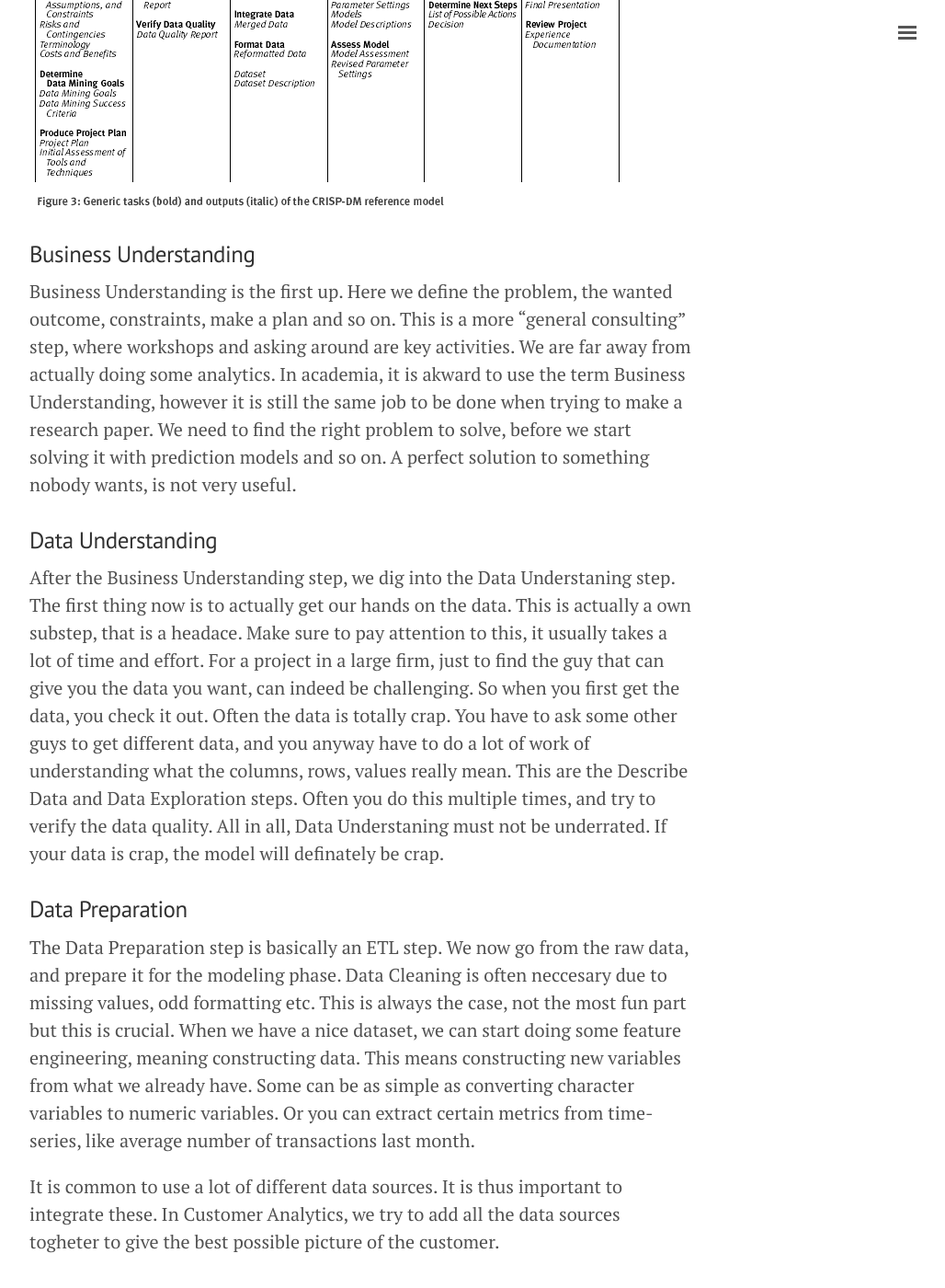
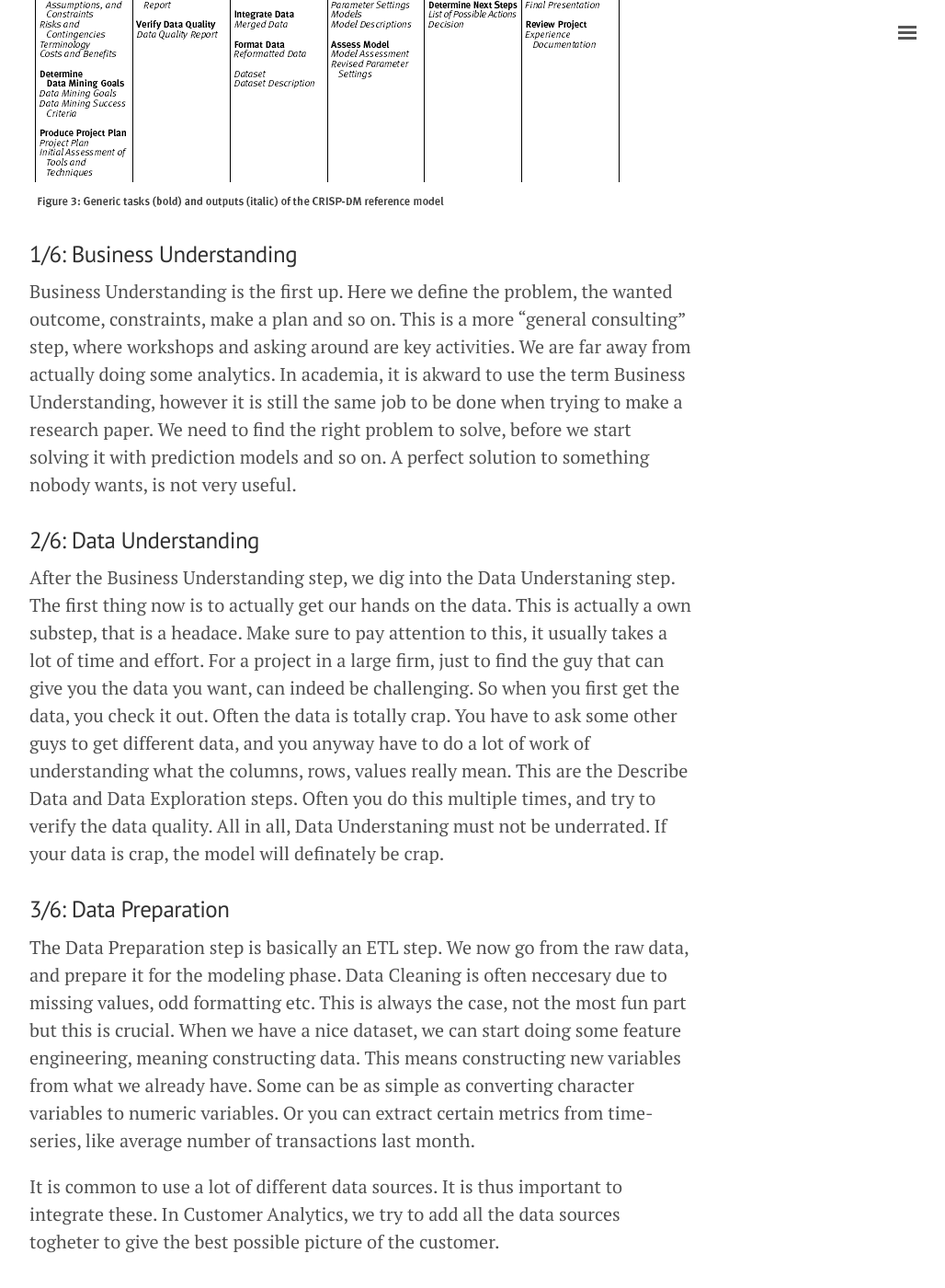
Before and after one commit to herman-hellenes/herman-hellenes.github.io, a Jekyll site: the page built from _posts/2017-08-19-CRISP-DM.md, in a window 1280 px wide and 1400 px high, scrolled down 1724 px. Shown: the whole window at 92% size, without its empty margins (248-1276 px from the left). Built offline with Jekyll 4.4.1, drawn with Linux system fonts in a browser that asks for light colours; nearby versions of some CDN libraries; comment, search, counter and statistics services are not loaded; some of the changed text lies outside the part shown.

Commit message:
Update 2017-08-19-CRISP-DM.md

```diff
--- a/_posts/2017-08-19-CRISP-DM.md
+++ b/_posts/2017-08-19-CRISP-DM.md
@@ -23,24 +23,24 @@ Let's concretizize the concept of CRISP-DM. The framework contains six steps. On
 
 
 
-### Business Understanding
+### 1/6: Business Understanding
 
 Business Understanding is the first up. Here we define the problem, the wanted outcome, constraints, make a plan and so on. This is a more "general consulting" step, where workshops and asking around are key activities. We are far away from actually doing some analytics. In academia, it is akward to use the term Business Understanding, however it is still the same job to be done when trying to make a research paper. We need to find the right problem to solve, before we start solving it with prediction models and so on. A perfect solution to something nobody wants, is not very useful.
 
 
-### Data Understanding
+### 2/6: Data Understanding
 
 After the Business Understanding step, we dig into the Data Understaning step. The first thing now is to actually get our hands on the data. This is actually a own substep, that is a headace. Make sure to pay attention to this, it usually takes a lot of time and effort. For a project in a large firm, just to find the guy that can give you the data you want, can indeed be challenging. So when you first get the data, you check it out. Often the data is totally crap. You have to ask some other guys to get different data, and you anyway have to do a lot of work of understanding what the columns, rows, values really mean. This are the Describe Data and Data Exploration steps. Often you do this multiple times, and try to verify the data quality. All in all, Data Understaning must not be underrated. If your data is crap, the model will definately be crap.
 
 
-### Data Preparation
+### 3/6: Data Preparation
 
 The Data Preparation step is basically an ETL step. We now go from the raw data, and prepare it for the modeling phase. Data Cleaning is often neccesary due to missing values, odd formatting etc. This is always the case, not the most fun part but this is crucial. When we have a nice dataset, we can start doing some feature engineering, meaning constructing data. This means constructing new variables from what we already have. Some can be as simple as converting character variables to numeric variables. Or you can extract certain metrics from time-series, like average number of transactions last month.
 
 It is common to use a lot of different data sources. It is thus important to integrate these. In Customer Analytics, we try to add all the data sources togheter to give the best possible picture of the customer.
 
 
-### Modeling
+### 4/6: Modeling
 
 Finally we are here. The promised land for Data Scientist. Even though the goal with doing a Data Science project is to increase profit, avoid catastrophies or cure cancer, most of the scientists are really doing projects because they can go crazy in the modeling step. The Data Understanding and Data Preperation steps are of ETL nature, using SQL or other alternatives, we now go into R or Python (or some other nice language). The modeling technique will be partly determined by our Business Understanding, e.g. we want to predict which customer who will buy a certain product. Here we go into more detail, selecting the spesific technique that can solve our problem.
 
@@ -50,11 +50,11 @@ Lastly we do a model assessment. Here we investigate the final performance. Depe
 
 
 
-### Evaluation
+### 5/6: Evaluation
 
 This step is reporting step. The key outcome is a go / no-go action. We need to decide if what we have done up to now actually makes sence and can be deployed. Remember that in an analysis project, you are NOT sure you will obtain the discoveries you wish for. That is the nature of analysis. Compared to for instance web design, you kind of know what you will end up with. With analysis, the whole point is that you don't know if it's going to work.
 
-### Deployment
+### 6/6: Deployment
 
 If we ever get here, it means that we found something useful! Great. Then it is time for implementing, operationalization and deploying our great model.
 
```
